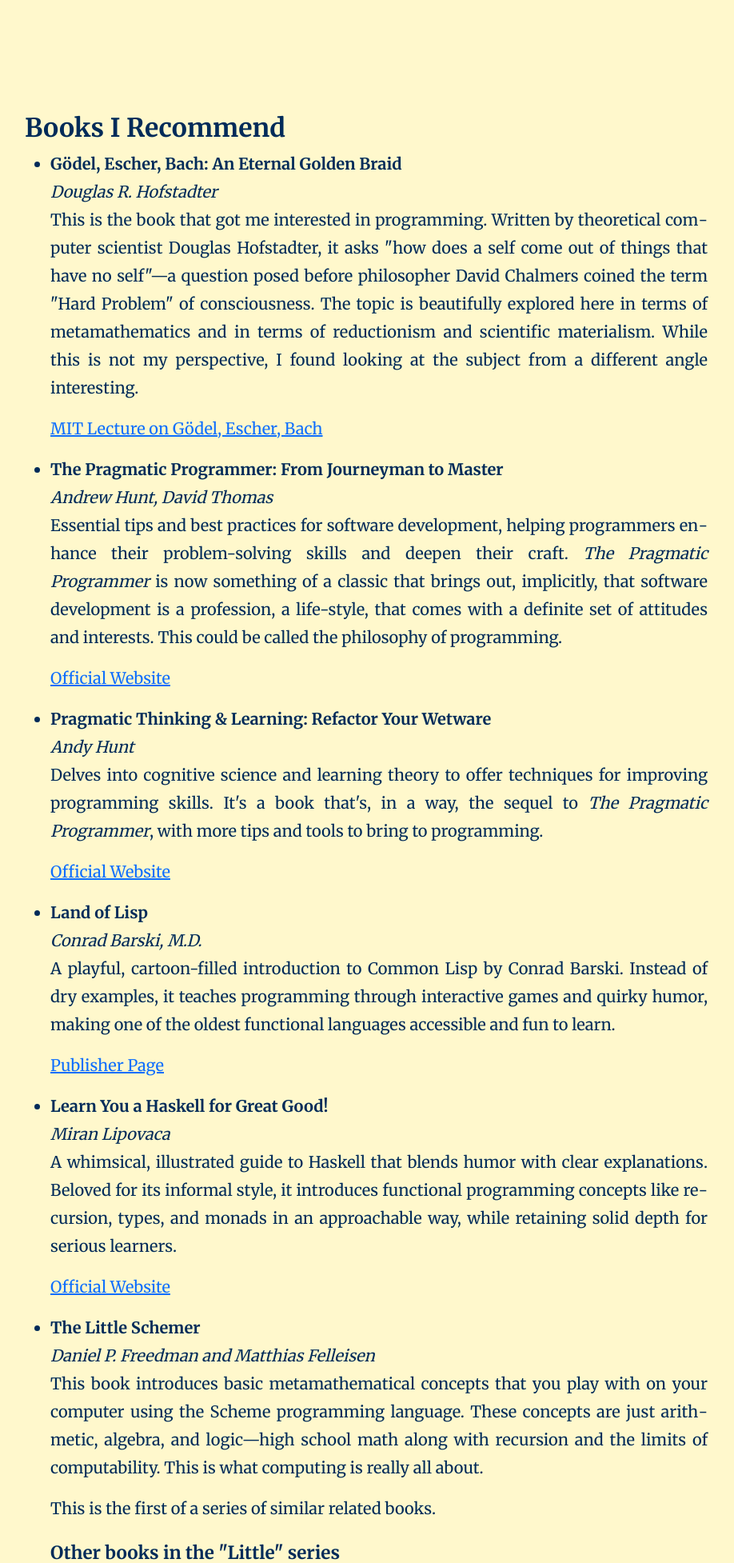
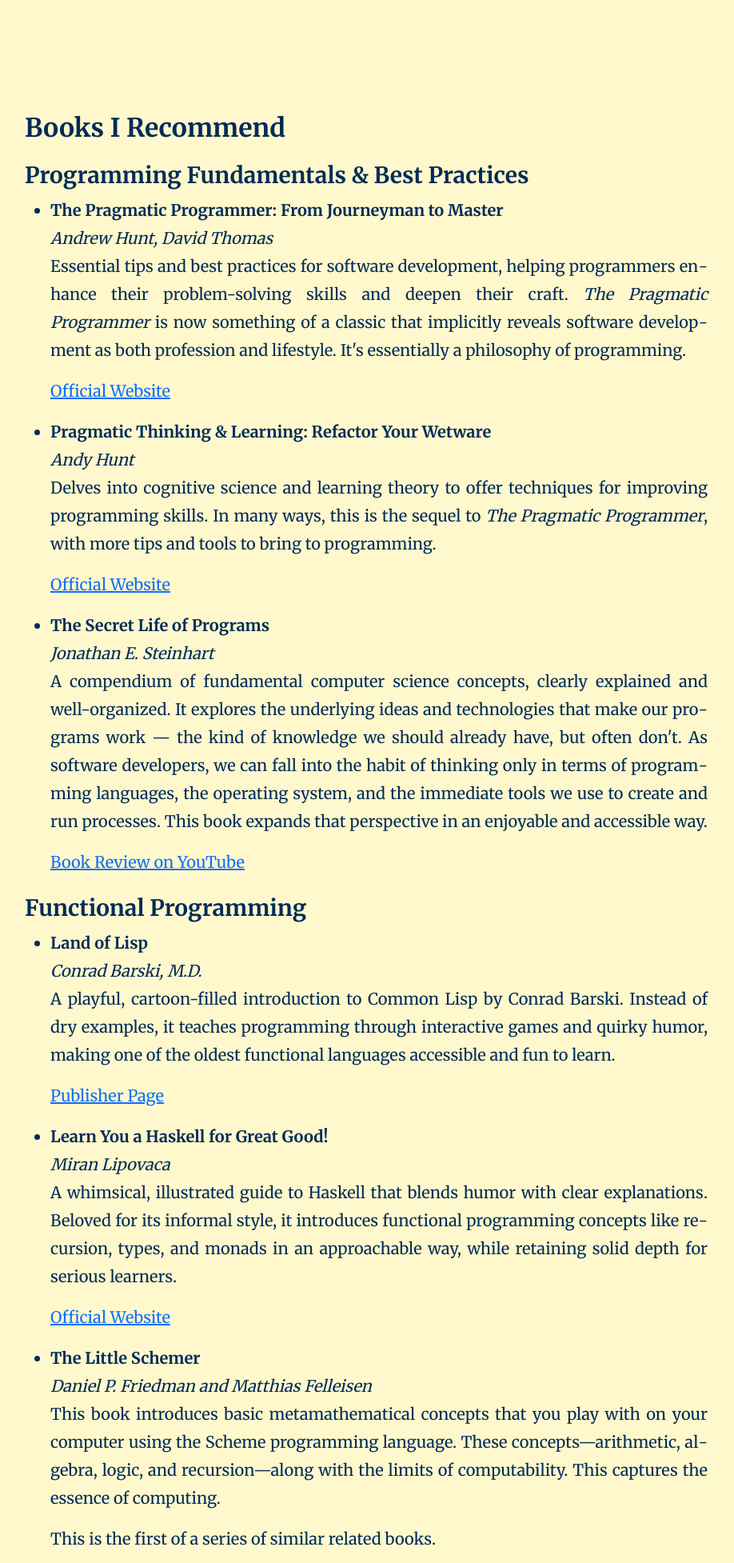
Before and after one commit to donfox/resume_site, a Flask app: page /books in a window 1280 px wide. Shown: the top 1954 px of the page at 80% size, without its empty margins (182-1100 px from the left). Run offline with Flask 3, Linux system fonts and the light colour scheme; parts of the project's set-up code (start-up, migrations or seed data) failed here and were passed over.

Commit message:
Update site templates, backend config, and resume files
- Update base.html, index.html, books.html, references.html templates
- Refactor routes.py and utils.py
- Update app.py and config.py
- Update resume PDF and DOCX files

Co-Authored-By: Claude Opus 4.5 <noreply@anthropic.com>

```diff
--- a/app.py
+++ b/app.py
@@ -9,7 +9,7 @@ app = create_app()
 @app.errorhandler(403)
 def forbidden(error):
     app.logger.warning(f"403 Forbidden: {error}")
-    return render_template("403.html"), 403
+    return render_template("403.html"), 403(RESUME_)
 
 
 if __name__ == "__main__":
--- a/resume_site/__init__.py
+++ b/resume_site/__init__.py
@@ -3,6 +3,7 @@ import os
 import logging
 from logging.handlers import RotatingFileHandler
 from pathlib import Path
+from datetime import datetime
 
 from flask import Flask, render_template
 from dotenv import load_dotenv
@@ -64,6 +65,11 @@ def create_app(config_object: dict | None = None) -> Flask:
     # --- Blueprints ---
     app.register_blueprint(main_bp)
 
+    # --- Context processor for templates ---
+    @app.context_processor
+    def inject_now():
+        return {"now": datetime.now}
+
     # --- Error handlers ---
     @app.errorhandler(404)
     def handle_404_error(e):
--- a/resume_site/routes.py
+++ b/resume_site/routes.py
@@ -11,7 +11,7 @@ from flask import (
     request,
     flash,
     current_app,
-    Response
+    Response,
 )
 from sqlalchemy import text
 
@@ -20,6 +20,11 @@ from .utils import send_email, validate_email
 
 logger = logging.getLogger(__name__)
 main_bp = Blueprint("main", __name__)
+
+
+def get_admin_route():
+    """Get admin route from config, with fallback."""
+    return current_app.config.get("ADMIN_ROUTE", "/admin-email-requests")
 
 
 # Home page route
@@ -61,10 +66,22 @@ def resume():
             return redirect(url_for("main.resume"))
 
         # --- Send email ---
-        subject = "Your Requested Resume"
+        subject = f"Resume for Don Fox - {resume_format.upper()}"
         body = (
-            f"Hello {user_name or 'there'},\n\n"
-            "Thank you for your interest. Attached is the resume you requested."
+            f"Hello{' ' + user_name if user_name else ''},\n\n"
+            "Thank you for your interest in my professional background. "
+            f"I've attached my resume in {resume_format.upper()} format as requested.\n\n"
+            "The resume includes details about my experience in:\n"
+            "- Backend Systems Development (C/C++, Python, Perl, Elixir)\n"
+            "- Healthcare IT and Medical Systems\n"
+            "- Unix/Linux Platform Engineering\n"
+            "- Database Design and Optimization\n\n"
+            "Feel free to reach out if you have any questions or would like to discuss "
+            "potential opportunities.\n\n"
+            "Best regards,\n"
+            "Don Fox\n"
+            "donfox1@mac.com\n"
+            "(865) 360-0089"
         )
         filename = "Resume.v3.4.pdf" if resume_format == "pdf" else "Resume.v3.4.docx"
         attachment_path = os.path.join(current_app.static_folder, "files", filename)
@@ -119,16 +136,19 @@ def authenticate():
 def requires_auth(f):
     @wraps(f)
     def decorated(*args, **kwargs):
-        if request.args.get("password") != os.getenv("ADMIN_PASSWORD"):
+        auth = request.authorization
+        if not auth or not check_auth(auth.password):
             return authenticate()
         return f(*args, **kwargs)
 
     return decorated
 
 
-@main_bp.route("/secret-email-view-98347")
+@main_bp.route("/admin-email-requests")
 @requires_auth
 def email_requests():
+    # Note: Route path can be customized via ADMIN_ROUTE environment variable
+    # but this provides a sensible default. For production, set a unique path.
     try:
         requests = EmailRequest.query.all()
         return render_template("email_requests.html", email_requests=requests)
--- a/resume_site/templates/base.html
+++ b/resume_site/templates/base.html
@@ -1,5 +1,6 @@
 <!DOCTYPE html>
 <html lang="en">
+
 <head>
   <meta charset="UTF-8" />
   <title>{% block title %}My Website{% endblock %}</title>
@@ -8,12 +9,14 @@
   <!-- Frameworks first -->
   <link href="https://cdn.jsdelivr.net/npm/bootstrap@5.3.0/dist/css/bootstrap.min.css" rel="stylesheet">
   <link rel="stylesheet" href="https://cdnjs.cloudflare.com/ajax/libs/font-awesome/6.5.0/css/all.min.css">
-  <link href="https://fonts.googleapis.com/css2?family=Merriweather:wght@400;700&family=Roboto&family=Lora:wght@400;600&display=swap" rel="stylesheet">
+  <link
+    href="https://fonts.googleapis.com/css2?family=Merriweather:wght@400;700&family=Roboto&family=Lora:wght@400;600&display=swap"
+    rel="stylesheet">
 
   <!-- Your CSS last (cache-busted) -->
-  <!-- <link rel="stylesheet" href="{{ url_for('static', filename='style.css', v=5) }}"> -->
-  <link rel="stylesheet" href="{{ url_for('static', filename='style.css', v=16) }}">
+  <link rel="stylesheet" href="{{ url_for('static', filename='style.css', v=17) }}">
 </head>
+
 <body class="{% block body_class %}{% endblock %}">
   <div class="container mt-4">
     {% with messages = get_flashed_messages(with_categories=true) %}
@@ -52,9 +55,10 @@
         <i class="fab fa-github me-1"></i>GitHub
       </a>
     </div>
-  <p class="mt-3 text-center mb-2">&copy; 2026 Don Fox</p>
+    <p class="mt-3 text-center mb-2">&copy; {{ now().year }} Don Fox</p>
   </footer>
 
   <script src="https://cdn.jsdelivr.net/npm/bootstrap@5.3.0/dist/js/bootstrap.bundle.min.js"></script>
 </body>
+
 </html>
--- a/resume_site/templates/books.html
+++ b/resume_site/templates/books.html
@@ -13,47 +13,50 @@
   <main>
     <section class="books mt-4">
       <h2>Books I Recommend</h2>
+
+      <h3 class="mt-4">Programming Fundamentals & Best Practices</h3>
       <ul>
-        <li>
-          <strong>Gödel, Escher, Bach: An Eternal Golden Braid</strong><br>
-          <i>Douglas R. Hofstadter</i>
-          <p>
-            This is the book that got me interested in programming. Written by theoretical computer scientist Douglas
-            Hofstadter, it asks "how does a self come out of things that have no self"—a question posed before
-            philosopher David Chalmers coined the term "Hard Problem" of consciousness. The topic is beautifully
-            explored here in terms of metamathematics and in terms of reductionism and scientific materialism.
-            While this is not my perspective, I found looking at the subject from a different angle interesting.
-          </p>
-
-          <p><a href="https://www.youtube.com/watch?v=lWZ2Bz0tS-s" target="_blank">MIT Lecture on Gödel, Escher,
-              Bach</a></p>
-        </li>
-
         <li>
           <strong>The Pragmatic Programmer: From Journeyman to Master</strong><br>
           <i>Andrew Hunt, David Thomas</i>
           <p>
             Essential tips and best practices for software development, helping programmers enhance their
             problem-solving skills and deepen their craft. <i>The Pragmatic Programmer</i> is now something of a classic
-            that brings out, implicitly, that software development is a profession, a life-style, that comes with
-            a definite set of attitudes and interests. This could be called the philosophy of programming.
+            that implicitly reveals software development as both profession and lifestyle. It's essentially a philosophy
+            of programming.
           </p>
           <p><a href="https://pragprog.com/titles/tpp20/the-pragmatic-programmer-20th-anniversary-edition/"
-              target="_blank">Official Website</a></p>
+              target="_blank" rel="noopener">Official Website</a></p>
         </li>
 
         <li>
           <strong>Pragmatic Thinking & Learning: Refactor Your Wetware</strong><br>
           <i>Andy Hunt</i>
           <p>
-            Delves into cognitive science and learning theory to offer techniques for improving programming skills. It's
-            a book that's, in a way, the sequel to <i>The Pragmatic Programmer</i>, with more tips and tools to bring to
+            Delves into cognitive science and learning theory to offer techniques for improving programming skills.
+            In many ways, this is the sequel to <i>The Pragmatic Programmer</i>, with more tips and tools to bring to
             programming.
           </p>
-          <p><a href="https://pragprog.com/titles/ahptl/pragmatic-thinking-and-learning/" target="_blank">Official
+          <p><a href="https://pragprog.com/titles/ahptl/pragmatic-thinking-and-learning/" target="_blank"
+              rel="noopener">Official
               Website</a></p>
         </li>
 
+        <li>
+          <strong>The Secret Life of Programs</strong><br>
+          <i>Jonathan E. Steinhart</i>
+          <p>A compendium of fundamental computer science concepts, clearly explained and well-organized. It explores
+            the underlying ideas and technologies that make our programs work — the kind of knowledge we should already
+            have, but often don't. As software developers, we can fall into the habit of thinking only in terms of
+            programming languages, the operating system, and the immediate tools we use to create and run processes.
+            This book expands that perspective in an enjoyable and accessible way.</p>
+          <p><a href="https://www.youtube.com/watch?v=oHaWc6PLo74" target="_blank" rel="noopener">Book Review on
+              YouTube</a></p>
+        </li>
+      </ul>
+
+      <h3 class="mt-4">Functional Programming</h3>
+      <ul>
         <li>
           <strong>Land of Lisp</strong><br>
           <i>Conrad Barski, M.D.</i>
@@ -63,7 +66,7 @@
             and quirky humor, making one of the oldest functional languages accessible
             and fun to learn.
           </p>
-          <p><a href="https://nostarch.com/lisp" target="_blank">Publisher Page</a></p>
+          <p><a href="https://nostarch.com/lisp" target="_blank" rel="noopener">Publisher Page</a></p>
         </li>
 
         <li>
@@ -75,21 +78,23 @@
             programming concepts like recursion, types, and monads in an approachable way,
             while retaining solid depth for serious learners.
           </p>
-            <p><a href="http://learnyouahaskell.com/" target="_blank">Official Website</a></p>
+          <p><a href="http://learnyouahaskell.com/" target="_blank" rel="noopener">Official Website</a></p>
         </li>
 
         <li>
           <strong>The Little Schemer</strong><br>
-          <i>Daniel P. Freedman and Matthias Felleisen</i>
+          <i>Daniel P. Friedman and Matthias Felleisen</i>
           <p>
             This book introduces basic metamathematical concepts that you play with on your computer using the
-            Scheme programming language. These concepts are just arithmetic, algebra, and logic—high school math along
-            with recursion and the limits of computability. This is what computing is really all about.
+            Scheme programming language. These concepts—arithmetic, algebra, logic, and recursion—along
+            with the limits of computability. This captures the essence of computing.
           </p>
+          <p>
             This is the first of a series of similar related books.
+          </p>
+          <div class="related-books">
             <h4>Other books in the "Little" series</h4>
             <ul>
-            <li>The Little Schemer</li>
               <li>The Seasoned Schemer</li>
               <li>The Reasoned Schemer</li>
               <li>The Little Prover</li>
@@ -98,8 +103,10 @@
               <li>A Little Java, A Few Patterns</li>
               <li>The Little Learner</li>
             </ul>
+          </div>
 
-          <p><a href="https://www.amazon.com/Little-Schemer-Daniel-P-Friedman/dp/0262560992" target="_blank">On
+          <p><a href="https://www.amazon.com/Little-Schemer-Daniel-P-Friedman/dp/0262560992" target="_blank"
+              rel="noopener">On
               Amazon</a></p>
         </li>
 
@@ -109,25 +116,19 @@
           <p>
             A clear and engaging introduction to the principles of functional programming, suitable for developers of
             any skill level. The book uses OCaml, Haskell, and Java to illustrate key concepts in a simple and
-            accessible way, highlighting the elegance of this powerful paradigm. Of all the resources I’ve read, this is
+            accessible way, highlighting the elegance of this powerful paradigm. Of all the resources I've read, this is
             the best entry point into functional programming—it reshapes how you think about coding and problem solving.
           </p>
-          <p><a href="https://pragprog.com/titles/d-qtmart/the-art-of-functional-programming/" target="_blank">Official
+          <p><a href="https://pragprog.com/titles/d-qtmart/the-art-of-functional-programming/" target="_blank"
+              rel="noopener">Official
               Website</a></p>
-          <p><a href="https://www.youtube.com/watch?v=pHtxzF-ffO0" target="_blank">Book Review on YouTube</a></p>
+          <p><a href="https://www.youtube.com/watch?v=pHtxzF-ffO0" target="_blank" rel="noopener">Book Review on
+              YouTube</a></p>
         </li>
+      </ul>
 
-        <li>
-          <strong>The Secret Life of Programs</strong><br>
-          <i>Jonathan E. Steinhart</i>
-          <p>A compendium of fundamental computer science concepts, clearly explained and well-organized. It explores
-            the underlying ideas and technologies that make our programs work — the kind of knowledge we should already
-            have, but often don’t. As software developers, we can fall into the habit of thinking only in terms of
-            programming languages, the operating system, and the immediate tools we use to create and run processes.
-            This book expands that perspective in an enjoyable and accessible way.</p>
-          <p><a href="https://www.youtube.com/watch?v=oHaWc6PLo74">Book Review on YouTube</a></p>
-        </li>
-
+      <h3 class="mt-4">AI & Modern Development</h3>
+      <ul>
         <li>
           <strong>A Common-Sense Guide to AI Engineering</strong><br>
           <i>Jay Wengrow</i>
@@ -136,8 +137,8 @@
             databases to prompt engineering and retrieval-augmented generation (RAG). Wengrow's trademark clear
             explanations make complex concepts accessible, helping developers understand not just how to use AI tools,
             but when and why to apply them. A practical guide for programmers ready to build with AI.</p>
-          <p><a href="https://pragprog.com/titles/jwpaieng/a-common-sense-guide-to-ai-engineering/"
-              target="_blank">Official
+          <p><a href="https://pragprog.com/titles/jwpaieng/a-common-sense-guide-to-ai-engineering/" target="_blank"
+              rel="noopener">Official
               Website</a></p>
         </li>
 
@@ -145,38 +146,43 @@
           <strong>Process Over Magic: Beyond Vibe Coding</strong><br>
           <i>Uberto Barbini</i>
           <p>This is another book on using AI as a tool. It's also in beta. Barbini warns against "vibe coding"—pointing
-            your AI at a problem and letting it solve the problem without oversight. This instead of treating AI as an assistant
-            or tool. The plan recommended here is to take small steps, get feedback, and stay in control. The book shows
+            your AI at a problem and letting it solve the problem without oversight, rather than treating AI as an
+            assistant.
+            The plan recommended here is to take small steps, get feedback, and stay in control. The book shows
             how to build effective guardrails, craft prompts that work, and collaborate with AI in ways that feel
             natural and genuinely productive. Companion videos demonstrate these practices in action. As Barbini puts
             it: how do the best developers amplify their abilities with AI? It's not magic—it's process.</p>
-          <p><a href="https://pragprog.com/titles/ubaidev/process-over-magic-beyond-vibe-coding/"
-              target="_blank">Official Website</a></p>
+          <p><a href="https://pragprog.com/titles/ubaidev/process-over-magic-beyond-vibe-coding/" target="_blank"
+              rel="noopener">Official Website</a></p>
         </li>
+      </ul>
+
+      <h3 class="mt-4">Mathematics for Programmers</h3>
+      <ul>
         <li>
           <strong>Good Math</strong><br>
           <i>Mark C. Chu-Carroll</i>
           <p>
-            In <i>Good Math</i>, you’ll explore number theory, logic, proofs, truth trees, and Turing machines—all
+            In <i>Good Math</i>, you'll explore number theory, logic, proofs, truth trees, and Turing machines—all
             explained with clarity and engaging examples.
             The book touches on many aspects of metamathematics and shows how code can be used to explore/play with
-            abstract ideas. Even in topics you’re already familiar with, it offers fresh insights that make mathematics
+            abstract ideas. Even in topics you're already familiar with, it offers fresh insights that make mathematics
             feel both practical and inspiring.
           </p>
-          <p><a href="http://www.goodmath.org/blog/" target="_blank">Official Blog Website</a></p>
+          <p><a href="http://www.goodmath.org/blog/" target="_blank" rel="noopener">Official Blog Website</a></p>
         </li>
 
         <li>
           <strong>Math for Programming</strong><br>
           <i>Ronald T. Kneusel</i>
           <p>
-            This book offers 16 comprehensive chapters on topics every programmer should know. It’s not only a solid
+            This book offers 16 comprehensive chapters on topics every programmer should know. It's not only a solid
             review of mathematics in general, but also a practical guide to applying it in code. The explanations are
-            concise yet thorough, and the Python examples make it hands-on rather than just theory. That’s
+            concise yet thorough, and the Python examples make it hands-on rather than just theory. That's
             the real selling point for me. I like pairing this book with <i>The Secret Life of Programs</i> as go-to
             references—they complement each other perfectly.
           </p>
-          <p><a href="https://nostarch.com/math-for-programming" target="_blank">Publisher Page</a></p>
+          <p><a href="https://nostarch.com/math-for-programming" target="_blank" rel="noopener">Publisher Page</a></p>
         </li>
 
         <li>
@@ -184,41 +190,68 @@
           <i>Jason Wilkes</i>
           <p>
             Wilkes reimagines what we have been exposed to in conventional math education, reconstructing core concepts
-            from the ground up. He focuses on mathematical notation and how to reinvent it to gain more insight into what
-            it should represent. This book is for those who love math but hated math in school. The author
+            from the ground up. He focuses on mathematical notation and how to reinvent it to gain more insight into
+            what
+            it should represent. For those who love math but hated how it was taught. The author
             says of math, "We have been teaching the subject <i>backwards</i>."
           </p>
+        </li>
+      </ul>
+
+      <h3 class="mt-4">Theory, Logic & Philosophy</h3>
+      <ul>
+        <li>
+          <strong>Gödel, Escher, Bach: An Eternal Golden Braid</strong><br>
+          <i>Douglas R. Hofstadter</i>
+          <p>
+            The book that sparked my interest in programming. Written by theoretical computer scientist Douglas
+            Hofstadter, it asks "how does a self come out of things that have no self"—a question posed before
+            philosopher David Chalmers coined the term "Hard Problem" of consciousness. The topic is beautifully
+            explored here in terms of metamathematics and in terms of reductionism and scientific materialism.
+            While I don't share this perspective, the book's alternative angle proved illuminating.
+          </p>
+
+          <p><a href="https://www.youtube.com/watch?v=lWZ2Bz0tS-s" target="_blank" rel="noopener">MIT Lecture on Gödel,
+              Escher,
+              Bach</a></p>
         </li>
 
         <li>
           <strong>International Journal of Mathematics and Consciousness</strong>
           <p>
             This journal explores the intersection of mathematics and human consciousness, addressing
-            one of science’s most profound questions: how subjective awareness arises and operates.
+            one of science's most profound questions: how subjective awareness arises and operates.
             It provides a forum for mathematicians, scientists, and thinkers to present rigorous theories
             that link consciousness with physical and abstract phenomena. Emphasizing strict logical
             reasoning while encouraging creativity, the journal welcomes both new proposals and
             well-founded counterarguments. By framing consciousness through the precision of mathematics,
             it seeks to illuminate how awareness shapes thought, perception, and our understanding of reality.
           </p>
-          <p><a href="http://ijmac.miu.edu/index.php/test/issue/archive" target="_blank">Journal Archive</a></p>
+          <p><a href="http://ijmac.miu.edu/index.php/test/issue/archive" target="_blank" rel="noopener">Journal
+              Archive</a></p>
         </li>
 
         <li>
           <strong>Laws of Form</strong><br>
           <i>G. Spencer-Brown</i>
           <p>
-            An influential text introducing a unique symbolic system that explores the foundations of logic and mathematics.
-            Spencer-Brown develops a calculus based on the concept of distinction—the fundamental act of drawing a boundary.
-            From this simple starting point, he reconstructs Boolean algebra and proposes connections to fundamental questions
-            in mathematics, logic, and even consciousness. The book's unconventional style and profound implications have
+            An influential text introducing a unique symbolic system that explores the foundations of logic and
+            mathematics.
+            Spencer-Brown develops a calculus based on the concept of distinction—the fundamental act of drawing a
+            boundary.
+            From this simple starting point, he reconstructs Boolean algebra and proposes connections to fundamental
+            questions
+            in mathematics, logic, and even consciousness. The book's unconventional style and profound implications
+            have
             made it a cult classic among mathematicians, philosophers, and computer scientists.
           </p>
           <ul>
-            <li><a href="https://homepages.math.uic.edu/~kauffman/Laws.pdf" target="_blank">Laws of Form PDF</a></li>
-            <li><a href="https://www.projectenportfolio.nl/images/1/16/Robertson-Laws_of_Form.pdf"
-                target="_blank">Some-thing from No-thing</a></li>
-            <li><a href="https://www.youtube.com/watch?v=VvHYDjkp9Qc" target="_blank">Free Course on YouTube</a></li>
+            <li><a href="https://homepages.math.uic.edu/~kauffman/Laws.pdf" target="_blank" rel="noopener">Laws of Form
+                PDF</a></li>
+            <li><a href="https://www.projectenportfolio.nl/images/1/16/Robertson-Laws_of_Form.pdf" target="_blank"
+                rel="noopener">Some-thing from No-thing</a></li>
+            <li><a href="https://www.youtube.com/watch?v=VvHYDjkp9Qc" target="_blank" rel="noopener">Free Course on
+                YouTube</a></li>
           </ul>
         </li>
       </ul>
```
Also changed, not shown: config.py (+11 -2 lines), resume_site/templates/index.html (+18 -19 lines), resume_site/templates/references.html (+17 -3 lines), resume_site/utils.py (+31 -7 lines), 1 other file. Lines whose indentation alone changed are shown as unchanged.
